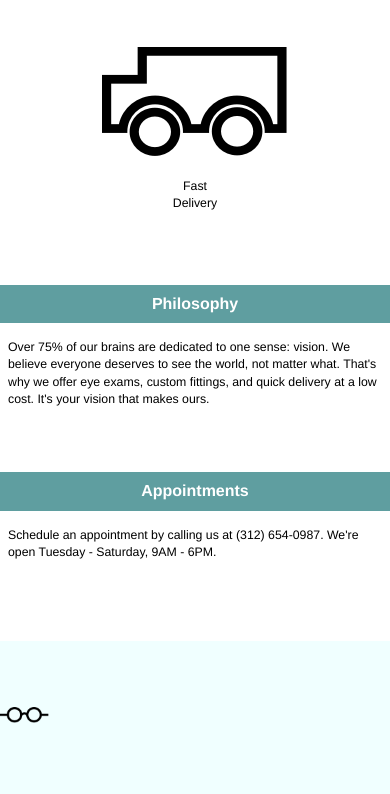
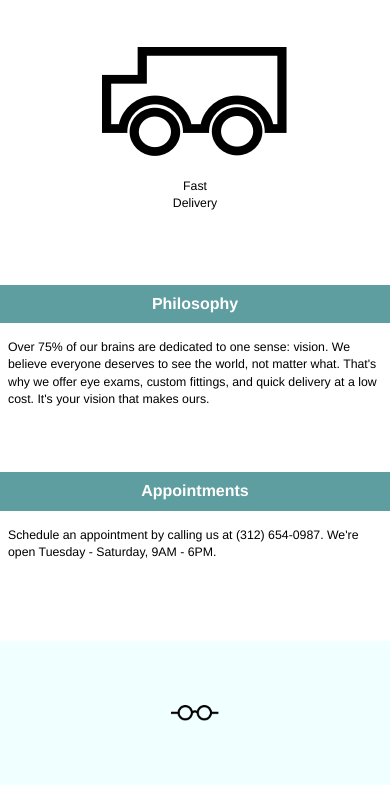
Before and after one commit to alina12g/Tortoiseshell-Optics, a plain HTML site: page index.html in a window 390 px wide. Shown: the part 950-1744 px from the top of the page. Drawn offline with Linux system fonts and the light colour scheme.

Commit message:
Fixed footer logo image in mobile mode

```diff
--- a/resources/css/style.css
+++ b/resources/css/style.css
@@ -263,15 +263,17 @@ margin-left: 6rem;
   margin: 0 0.5rem;
 }
 /*Footer*/
+.footer{
+	width: 100%;
+}
 .copy-right{
   display: none;
 }
+.bottom-text{
+	display: block;
+}
 .footer-info img{
-  margin: 0 auto;
-  justify-content: center;
-  align-items: center;
-}
-.bottom-text{
-
+	display: block;
+	margin: 0 auto;
 }
 }
```
